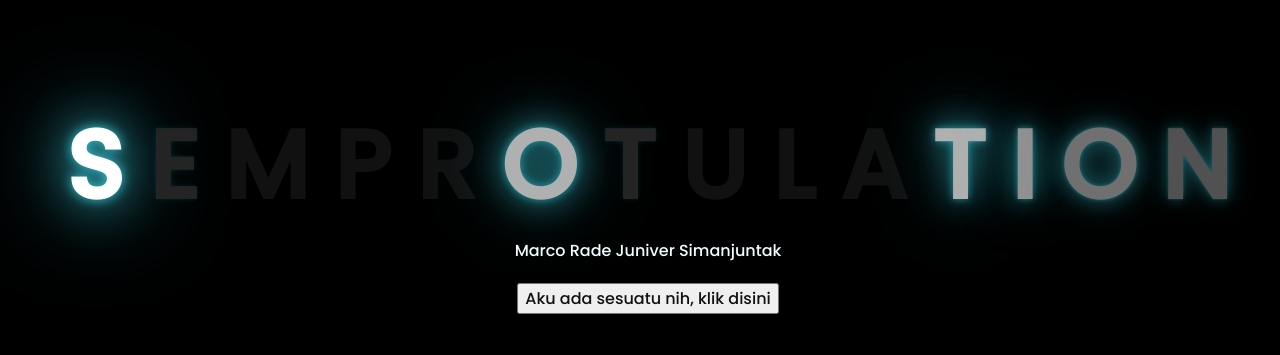
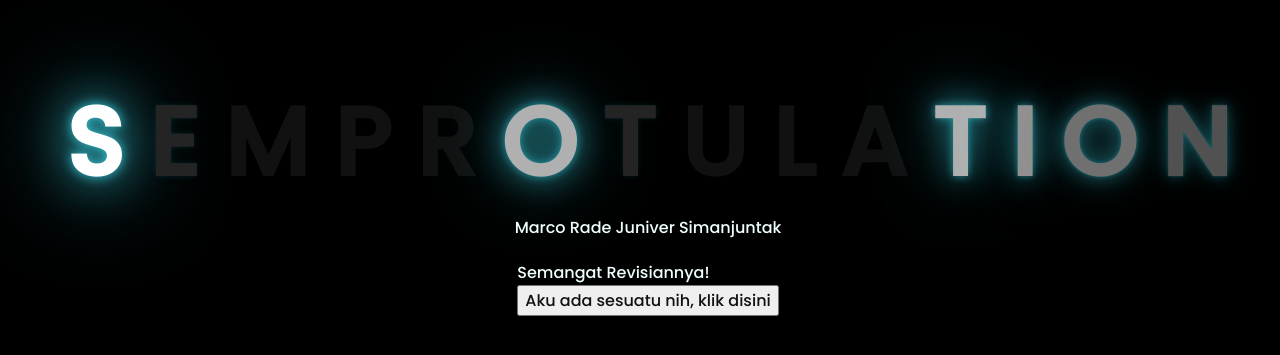
Before and after one commit to depidepia/surprise-yee, a plain HTML site: page index.html in a window 1280 px wide. Shown: the part 205-560 px from the top of the page. Drawn offline with Linux system fonts and the light colour scheme.

Commit message:
Update index.html

```diff
--- a/index.html
+++ b/index.html
@@ -29,6 +29,9 @@
     <div class="description">
         <span>Marco Rade Juniver Simanjuntak</span>
     </div>
+    </div>
+    <div class="description">
+        <span>Semangat Revisiannya!</span>
     <div class="button">
         <button>
             <a href="flower.html">Aku ada sesuatu nih, klik disini</a>
```
